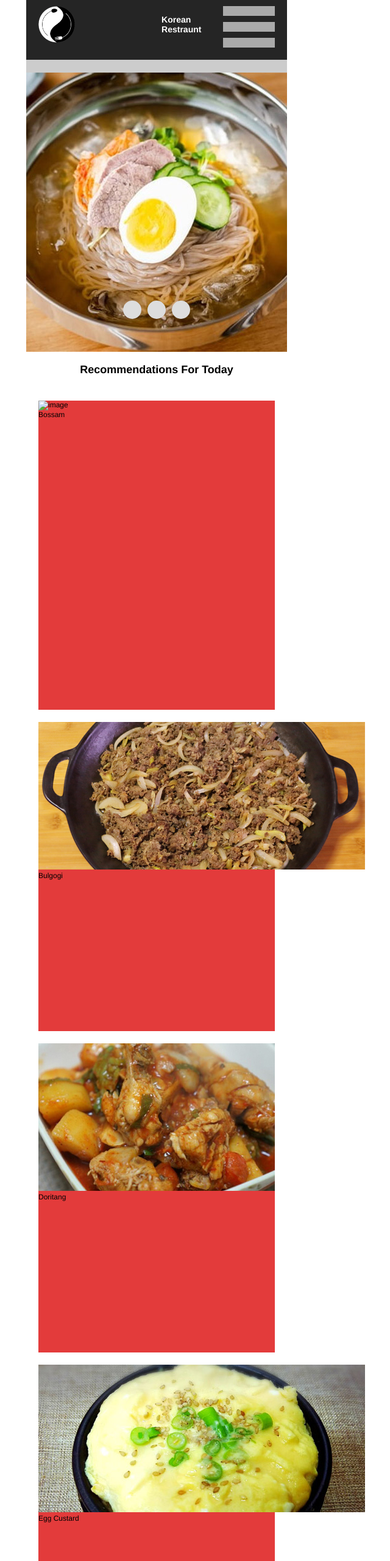
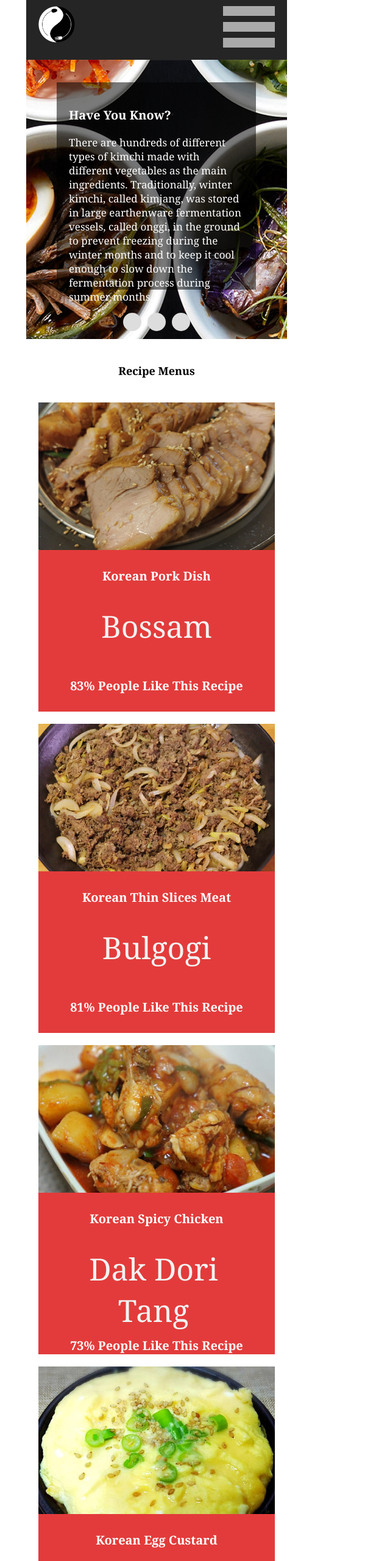
Before and after one commit to L22Seojong/lee_seojong_FIP, a plain HTML site: page gallery_mobile.html in a window 1280 px wide. Shown: the top 2560 px of the page at 61% size, without its empty margins (383-1023 px from the left). Drawn offline with Linux system fonts and the light colour scheme; placeholder pictures from the web are drawn by us.

Commit message:
finished mobile index
finished to build gallery html and mobile html

```diff
--- a/css/main-mobile.css
+++ b/css/main-mobile.css
@@ -8,7 +8,6 @@
 	text-align: center;
 	margin: -20px;
 	margin-top: 0.5px;
-	background: #ff9494;
 }
 
 .box-color2 {
@@ -17,6 +16,34 @@
 	color: #fff;
 	padding: 15px;
 	font-size: 22px;
+}
+
+.name {
+	margin-left: -25px;
+	font-size: 25px;
+	color: white;
+	margin-top: -80px;
+}
+
+.products-text {
+	color: #fff;
+	font-size: 50px;
+	margin-left: 75px;
+	margin-top: 70px;
+}
+
+.food {
+	color: #f2f2f2;
+	text-align: center;
+	font-size: 20px;
+	margin-bottom: -55px;
+	margin-top: 30px;
+}
+
+.grade {
+	margin-top: 15px;
+	margin-left: 90px;
+	width: 250px;
 }
 
 /*basic reset*/
@@ -37,7 +64,7 @@ img {
 /*html selectors*/
 
 body {
-	font-family: "Helvetica Neue", Helvetica, Arial, sans-serif;
+	font-family: "Cambria, Cochin", Georgia, Times, 'Times New Roman', serif;
 	font-size: 12px;
 }
 
@@ -156,8 +183,6 @@ you work on and the intended audience, we may go as low as 320px */
 /* index page */
 
 #hero-con {
-	background-color: #aaaaaa;
-	background: url("https://via.placeholder.com/428x458");
 	height: 458px;
 }
 
@@ -209,7 +234,14 @@ you work on and the intended audience, we may go as low as 320px */
 }
 
 #about-us-text-con {
-	background-color: #dddddd;
+	/* Remove as content will dictate height */
+	height: 700px;
+	padding-top: -20px;
+	text-align:left ;
+	color: #fff;
+	line-height: 1.5;
+	font-size: 20px;
+	background-color: #252525;
 }
 
 #about-us-text {
@@ -268,7 +300,7 @@ you work on and the intended audience, we may go as low as 320px */
 	/* Remove as content will dictate height */
 	height:50px;
 	grid-column: 1/-1;
-	background-color: #6A6A6A;
+	background-color: #E33B3B;
 	text-align: center;
 	border: #fff solid 3px;
 	padding-top: 20px;
@@ -294,10 +326,17 @@ you work on and the intended audience, we may go as low as 320px */
 }
 
 #hero-gallery-text {
-	grid-column: 1/-1;
+	width: 100%;
+	grid-column: 1/4;
 	/* Remove as content will dictate height */
-	height: 350px;
-	margin-top: 20px;
+	height: 300px;
+	margin-top: -425px;
+	margin-left: 30px;
+	color: #ffffff;
+	font-size: 17px;
+	text-align: left;
+	background-color: #00000085;
+	padding: 20px;
 }
 
 #gallery-controls {
@@ -314,6 +353,7 @@ you work on and the intended audience, we may go as low as 320px */
 	width: 30px;
 	border-radius: 50%;
 	margin: 5px;
+	margin-top: -100px;
   }
 
 #gallery h2 {
@@ -331,6 +371,42 @@ you work on and the intended audience, we may go as low as 320px */
 	margin-bottom: 20px;
 }
 
+.gallery-box p {
+	color: #f2f2f2;
+	font-size: 50px;
+	padding: 90px;
+	text-align: center;
+}
+
+.gallery_intro {
+	color: #ffffff;
+	text-align: center;
+	font-size: 20px;
+	margin-bottom: -55px;
+	margin-top: 25px;
+}
+
+.gallery_grade {
+	color: #ffffff;
+	text-align: center;
+	font-size: 20px;
+	margin-top: -40px;
+}
+
+.Donggeurang {
+	color: #f2f2f2;
+	padding: 90px;
+	text-align: center;
+	margin-left: -10px;
+	margin-bottom: -80px;
+	font-size: 10px;
+}
+
+.imso {
+	margin-bottom: -80px;
+	font-size: 10px;
+}
+
 .row {
 	display: flex;
   }
--- a/gallery_mobile.html
+++ b/gallery_mobile.html
@@ -12,7 +12,7 @@
         <div id="header-con">
             <div id="main-header" class="grid-con">
                 <img src="images/logo.png" alt="image" id="header-logo" width="60" height="60">
-                <h3 class="title">Korean Restraunt</h3>
+                <h3 class="name">Korean Restraunt</h3>
                  <div id="mobile-nav">
                     <span class="burger"></span>
                     <span class="burger"></span>
@@ -23,9 +23,15 @@
 
         <main>
             <div id="hero-gallery-con">
+                <img src="images/korean foods copy.jpg" alt="hero">
                 <div class="grid-con">
-                    <div id="hero-gallery-text">
-                       <img src="images/rectangle pictures/cold noodle.jpg" id="hero-image" class="box-color">
+                    <div id="hero-gallery-text" class="box-color">
+                        <h3>Have You Know?</h3>
+                        <p>There are hundreds of different types of kimchi made with different vegetables as the main ingredients.
+                            Traditionally, winter kimchi, called kimjang, was stored in large earthenware fermentation vessels, called onggi,
+                            in the ground to prevent freezing during the winter months and to keep it cool enough to slow down the fermentation process
+                            during summer months.
+                        </p>
                     </div>
                     <div id="gallery-controls">
                         <span class="dot"></span>
@@ -36,30 +42,42 @@
             </div>
 
             <div class="grid-con" id="gallery">
-                <h2>Recommendations For Today</h2>
+                <h2>Recipe Menus</h2>
                 <div class="gallery-box">
-                    <img src="images/rectangle pictures/bossam_mobile.jpg" alt="image">
-                    <p> Bossam</p>
+                    <img src="images/rectangle pictures/bossam copy.jpg" alt="image">
+                    <h4 class="gallery_intro">Korean Pork Dish</h4>
+                    <P>Bossam</P>
+                    <h4 class="gallery_grade">83% People Like This Recipe</h4>
                 </div>
                 <div class="gallery-box">
-                    <img src="images/rectangle pictures/Bulgogi.jpg" alt="image">
+                    <img src="images/rectangle pictures/Bulgogi copy.jpg" alt="image">
+                    <h4 class="gallery_intro">Korean Thin Slices Meat</h4>
                     <p>Bulgogi</p>
+                    <h4 class="gallery_grade">81% People Like This Recipe</h4>
                 </div>
                 <div class="gallery-box">
                     <img src="images/rectangle pictures/Chicken doritang.jpg" alt="image">
-                    <p>Doritang</p>
+                    <h4 class="gallery_intro">Korean Spicy Chicken</h4>
+                    <p class="Donggeurang">Dak Dori Tang</p>
+                    <h4 class="gallery_grade">73% People Like This Recipe</h4>
                 </div>
                 <div class="gallery-box">
-                    <img src="images/rectangle pictures/egg fride.jpg" alt="image">
-                    <P>Egg Custard</P>
+                    <img src="images/rectangle pictures/egg fride copy.jpg" alt="image">
+                    <h4 class="gallery_intro">Korean Egg Custard</h4>
+                    <p>Gyeranjjim</p>
+                    <h4 class="gallery_grade">81% People Like This Recipe</h4>
                 </div>
                 <div class="gallery-box">
                     <img src="images/rectangle pictures/Galbitang.jpg" alt="image">
-                    <P>Galbitang</P>
+                    <h4 class="gallery_intro">Korean Rib Soup</h4>
+                    <p>Galbitang</p>
+                    <h4 class="gallery_grade">88% People Like This Recipe</h4>
                 </div>
                 <div class="gallery-box">
-                    <img src="images/rectangle pictures/miso soup.jpg" alt="image">
-                    <p>Imso_Soup</p>
+                    <img src="images/rectangle pictures/miso soup copy.jpg" alt="image">
+                    <h4 class="gallery_intro">Korean Hot Stew</h4>
+                    <p class="imso">Imso-Soup</p>
+                    <h4 class="gallery_grade">64% People Like This Recipe</h4>
                 </div>
             </div>
         </main>
```
Also changed, not shown: gallery.html (+1 -2 lines), index_mobile.html (+4 -2 lines), images/korean foods copy.jpg (added), images/rectangle pictures/Bulgogi copy.jpg (added), images/rectangle pictures/bossam copy.jpg (added), images/rectangle pictures/egg fride copy.jpg (added), images/rectangle pictures/miso soup copy.jpg (added), images/rectangle pictures/ossam_mobile.jpg (added), 2 other files.
